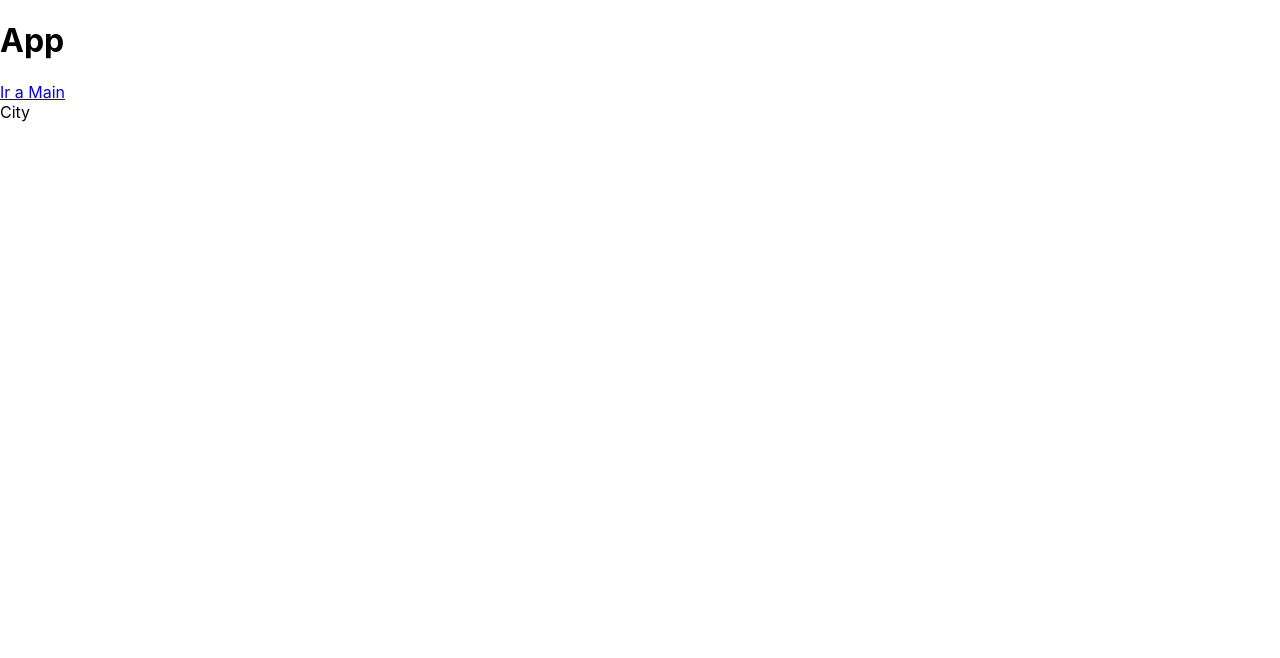
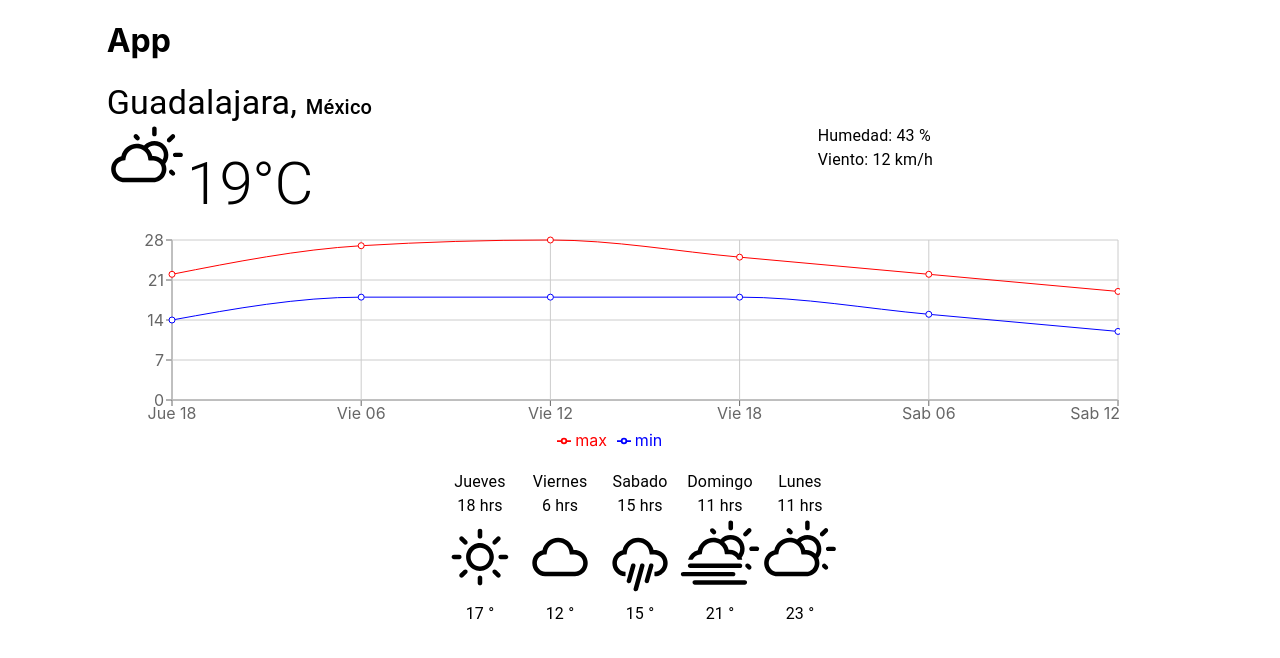
Before and after one commit to NakataVega/weather-app, a React (Create React App) app: page /city in a window 1280 px wide. Shown: the top 658 px of the page. Built offline with nearby package versions, Linux system fonts and the light colour scheme.

Commit message:
All components in CityPage

```diff
--- a/src/App.jsx
+++ b/src/App.jsx
@@ -2,34 +2,41 @@ import React from 'react'
 import {
   BrowserRouter as Router,
   Switch,
-  Route,
-  Link
+  Route
 } from 'react-router-dom'
+import Grid from '@material-ui/core/Grid'
+import WelcomePage from './pages/WelcomePage'
+import MainPage from './pages/MainPage'
+import CityPage from './pages/CityPage'
+import NotFoundPage from './pages/NotFoundPage'
 
 const App = () => {
   return (
-    <div>
+    <Grid
+      container
+      justifyContent="center"
+      direction="row"
+    >
+      <Grid item sm={10}>
         <h1>App</h1>
         <Router>
-        <div>
-          <Link to="/main">Ir a Main</Link>
-        </div>
           <Switch>
             <Route exact path="/">
-            Welcome
+              <WelcomePage/>
             </Route>
             <Route path="/main">
-            Main
+              <MainPage/>
             </Route>
             <Route path="/city">
-            City
+              <CityPage/>
             </Route>
             <Route>
-            Not Found
+              <NotFoundPage/>
             </Route>
           </Switch>
         </Router>
-    </div>
+      </Grid>
+    </Grid>
   )
 }
 
--- a/src/components/ForecastChart/ForecastChart.jsx
+++ b/src/components/ForecastChart/ForecastChart.jsx
@@ -1,13 +1,11 @@
 import React from 'react'
 import PropTypes from 'prop-types'
-import { LineChart, Line, CartesianGrid, XAxis, YAxis, Tooltip, Legend } from 'recharts'
+import { LineChart, Line, CartesianGrid, XAxis, YAxis, Tooltip, Legend, ResponsiveContainer } from 'recharts'
 
 const ForecastChart = ({data}) => {
   return (
-    <>
+    <ResponsiveContainer height={250} width={'95%'}>
       <LineChart
-        height={250}
-        width={700}
         margin={{top: 20, bottom:20, left:5, right:2}}
         data={data}
       >
@@ -19,7 +17,7 @@ const ForecastChart = ({data}) => {
         <Line type="monotone" dataKey="max" stroke="#FF0000"></Line>
         <Line type="monotone" dataKey="min" stroke="#0000FF"></Line>
       </LineChart>
-    </>
+    </ResponsiveContainer>
   )
 }
 
--- a/src/pages/CityPage.jsx
+++ b/src/pages/CityPage.jsx
@@ -1,16 +1,87 @@
 import React from 'react'
-import PropTypes from 'prop-types'
+//import { Link } from 'react-router-dom'
+import Grid from '@material-ui/core/Grid'
+import CityInfo from './../components/CityInfo'
+import Weather from './../components/Weather'
+import WeatherDetails from './../components/WeatherDetails'
+import ForecastChart from './../components/ForecastChart'
+import Forecast from './../components/Forecast'
 
-const CityPage = props => {
+const CityPage = () => {
+
+  const city = "Guadalajara"
+  const country = "México"
+  const state = "cloudy"
+  const temperature = 19
+  const humidity = 43
+  const wind = 12
+
+  const data = [
+    {
+        "dayHour": "Jue 18",
+        "min": 14,
+        "max": 22,
+    },
+    {
+        "dayHour": "Vie 06",
+        "min": 18,
+        "max": 27,
+    },
+    {
+        "dayHour": "Vie 12",
+        "min": 18,
+        "max": 28,
+    },
+    {
+        "dayHour": "Vie 18",
+        "min": 18,
+        "max": 25,
+    },
+    {
+        "dayHour": "Sab 06",
+        "min": 15,
+        "max": 22,
+    },
+    {
+        "dayHour": "Sab 12",
+        "min": 12,
+        "max": 19,
+    }
+  ]
+
+  const forecastItemList = [
+    {hour: 18, state:"sunny", temperature: 17, weekDay:"Jueves"},
+    {hour: 6, state:"cloud", temperature: 12, weekDay:"Viernes"},
+    {hour: 15, state:"rain", temperature: 15, weekDay:"Sabado"},
+    {hour: 11, state:"fog", temperature: 21, weekDay:"Domingo"},
+    {hour: 11, state:"cloudy", temperature: 23, weekDay:"Lunes"},
+  ]
+
   return (
-    <div>
-      CityPage
-    </div>
+    <Grid
+      container
+      justifyContent='center'
+      direction='column'
+    >
+      <Grid item xs={12}>
+        <CityInfo city={city} country={country}/>
+      </Grid>
+      <Grid container item xs={12}>
+        <Grid item xs={8}>
+          <Weather state={state} temperature={temperature}/>
+        </Grid>
+        <Grid item xs={4}>
+          <WeatherDetails humidity={humidity} wind={wind}/>
+        </Grid>
+        <Grid item xs={12}>
+          <ForecastChart data={data}/>
+        </Grid>
+        <Grid item xs={12}>
+          <Forecast forecastItemList={forecastItemList}/>
+        </Grid>
+      </Grid>
+    </Grid>
   )
 }
 
-CityPage.propTypes = {
-
-}
-
 export default CityPage
--- a/src/pages/MainPage.jsx
+++ b/src/pages/MainPage.jsx
@@ -1,16 +1,30 @@
 import React from 'react'
-import PropTypes from 'prop-types'
+import { useHistory } from 'react-router-dom'
+import CityList from './../components/CityList'
+
+const cities = [
+  {city:"Guadalajara", country:"Mexico"},
+  {city:"New York City", country:"United States"},
+  {city:"Amsterdam", country:"Nederlands"},
+  {city:"Madrid", country:"Spain"}
+]
 
 const MainPage = props => {
+  const history = useHistory()
+  const onClickHandler = () => {
+    //history.push permite alterar la URL por programacion
+    history.push("/City")
+  }
+
   return (
     <div>
-      MainPage
+      <h2>Lista de ciudades</h2>
+      <CityList
+        cities={cities}
+        onClickCity={onClickHandler}
+      />
     </div>
   )
 }
 
-MainPage.propTypes = {
-
-}
-
 export default MainPage
--- /dev/null
+++ b/src/pages/NotFoundPage.jsx
@@ -0,0 +1,15 @@
+import React from 'react'
+import { Link } from 'react-router-dom'
+
+const NotFoundPage = () => {
+  return (
+    <div>
+      Not Found
+      <div>
+        <Link to="/main">Volver a main</Link>
+      </div>
+    </div>
+  )
+}
+
+export default NotFoundPage
--- a/src/pages/WelcomePage.jsx
+++ b/src/pages/WelcomePage.jsx
@@ -1,10 +1,14 @@
 import React from 'react'
 import PropTypes from 'prop-types'
+import { Link } from 'react-router-dom'
 
 const WelcomePage = props => {
   return (
     <div>
-      WelcomePage
+      Welcome
+      <div>
+        <Link to="/main">Ir a Main</Link>
+      </div>
     </div>
   )
 }
```
Lines whose indentation alone changed are shown as unchanged.
